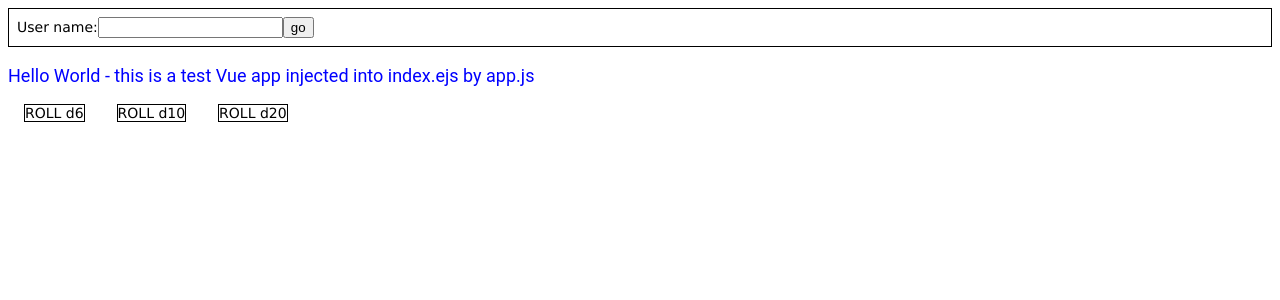
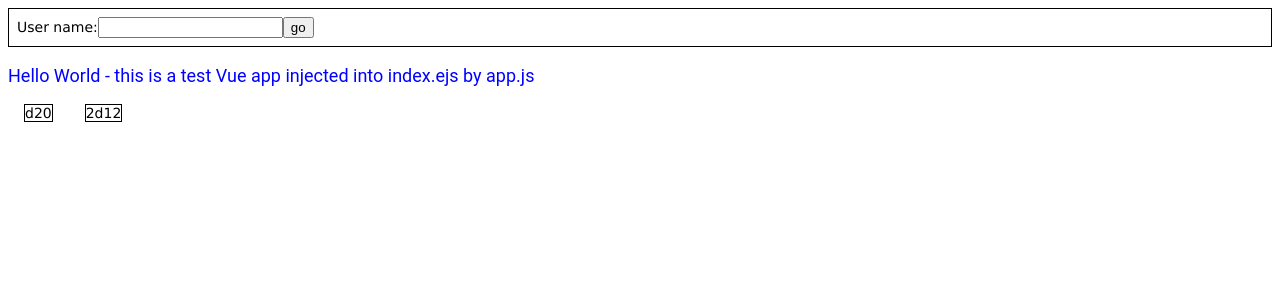
Before and after one commit to dblatcher/table-top, a Vue app: page / in a window 1280 px wide. Shown: the top 300 px of the page. Built offline with nearby package versions, Linux system fonts and the light colour scheme; no server answers; the HTML template or start-up script is replaced by a standard one.

Commit message:
dice button component

```diff
--- a/src/vue/App.vue
+++ b/src/vue/App.vue
@@ -12,20 +12,22 @@
     <p class="new-message">{{ message }}</p>
 
     <div class="roll-button-holder">
-      <p @click="function(){roll(6)}">ROLL d6</p>
-      <p @click="function(){roll(10)}">ROLL d10</p>
-      <p @click="function(){roll(20)}">ROLL d20</p>
+      <DiceButton @dice-result="reportRoll" dice="20" label="d20"/>
+      <DiceButton @dice-result="reportRoll" dice="12,12" label="2d12"/>
     </div>
 
   </div>
 </template>
 
 <script>
+import DiceButton from './components/DiceButton.vue'
 
 var io = require('../../node_modules/socket.io-client/dist/socket.io')
 
 
 export default {
+  components: {DiceButton},
+
   data() {
     return {
       message: 'Hello World - this is a test Vue app injected into index.ejs by app.js',
@@ -46,14 +48,20 @@ export default {
   },
 
   methods : {
-    onRoll (input) {
-      this.message = input
+
+    log (input) {
+      console.log(input)
     },
 
-    roll(number) {
-      let result = Math.floor((Math.random() * number)+1)
-      this.message = 'I ROLLED:' + result;
-      this.socket.emit('roll', {number, localPlayer:this.localPlayer, result})
+    handleRollReport (report) {
+      this.message = report.localPlayer.userName + " " + report.rollData.message
+    },
+
+    reportRoll(rollData) {
+      const {diceList, results, total, message} = rollData
+      console.log(message)
+
+      this.socket.emit('roll', {localPlayer:this.localPlayer, rollData})
     },
 
     signIn(event) {
@@ -85,7 +93,7 @@ export default {
   },
 
   mounted() {
-    this.socket.on('roll', this.onRoll );
+    this.socket.on('roll', this.handleRollReport );
   }
 
 };
@@ -105,6 +113,7 @@ export default {
   .roll-button-holder  p {
       border: 1px solid black;
       margin: 0 1rem;
-    }
+      cursor: pointer;
+  }
 
 </style>
--- /dev/null
+++ b/src/vue/components/DiceButton.vue
@@ -0,0 +1,36 @@
+<template>
+  <div>
+    <p @click="roll">{{label}}</p>
+  </div>
+</template>
+
+<script>
+export default {
+    props: ['label', 'dice'],
+
+    computed: {
+        diceList() {
+            return this.dice
+            .split(',')
+            .map(part => part.trim())
+            .filter(part => !isNaN(Number(part)))
+            .map(part => Number(part))
+        }
+    },
+
+    methods: {
+        roll() {
+            let results = this.diceList.map (number => Math.floor((Math.random() * number)+1) )
+            let total = results.reduce(function(a,b){return a+b})
+            let message = `rolled ${this.label} and got ${results.toString()} (total: ${total})`
+            this.$emit('dice-result',{
+                diceList:this.diceList, results, total, message,
+            })
+        }
+    }
+}
+</script>
+
+<style>
+
+</style>
```
Also changed, not shown: src/server/on-roll.js (+3 -4 lines).
